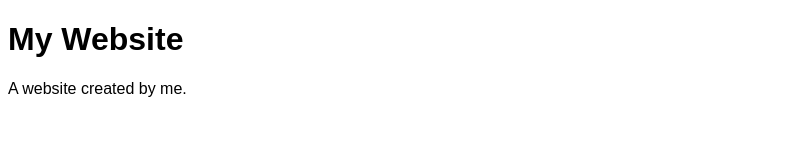
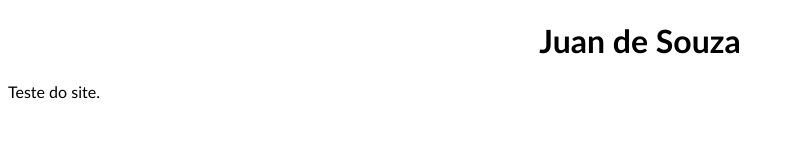
Before and after one commit to jvfelinto/site, a plain HTML site: page index.html in a window 1280 px wide. Shown: the whole page, without its empty margins (0-794 px from the left). Drawn offline with Linux system fonts and the light colour scheme.

Commit message:
Update index.html

```diff
--- a/index.html
+++ b/index.html
@@ -1,19 +1,19 @@
 <!DOCTYPE html>
 <html lang="en">
 <head>
-<title>Page Title</title>
+<title>Juan de Souza</title>
 <meta charset="UTF-8">
 <meta name="viewport" content="width=device-width, initial-scale=1">
 <style>
 body {
-  font-family: Arial, Helvetica, sans-serif;
+  font-family: Calibri, Helvetica, sans-serif;
 }
 </style>
 </head>
 <body>
 
-<h1>My Website</h1>
-<p>A website created by me.</p>
+<center><h1>Juan de Souza</h1></center>
+<p>Teste do site.</p>
 
 </body>
 </html>
```
